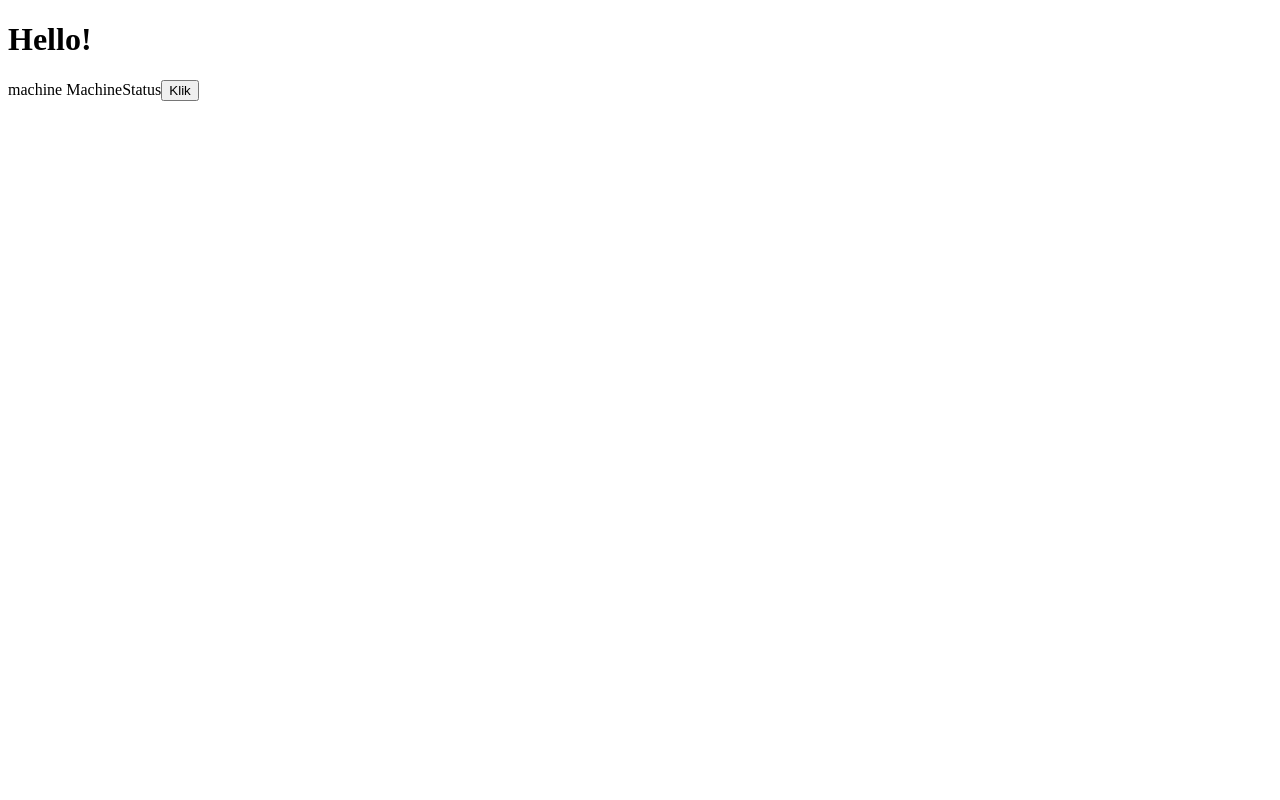
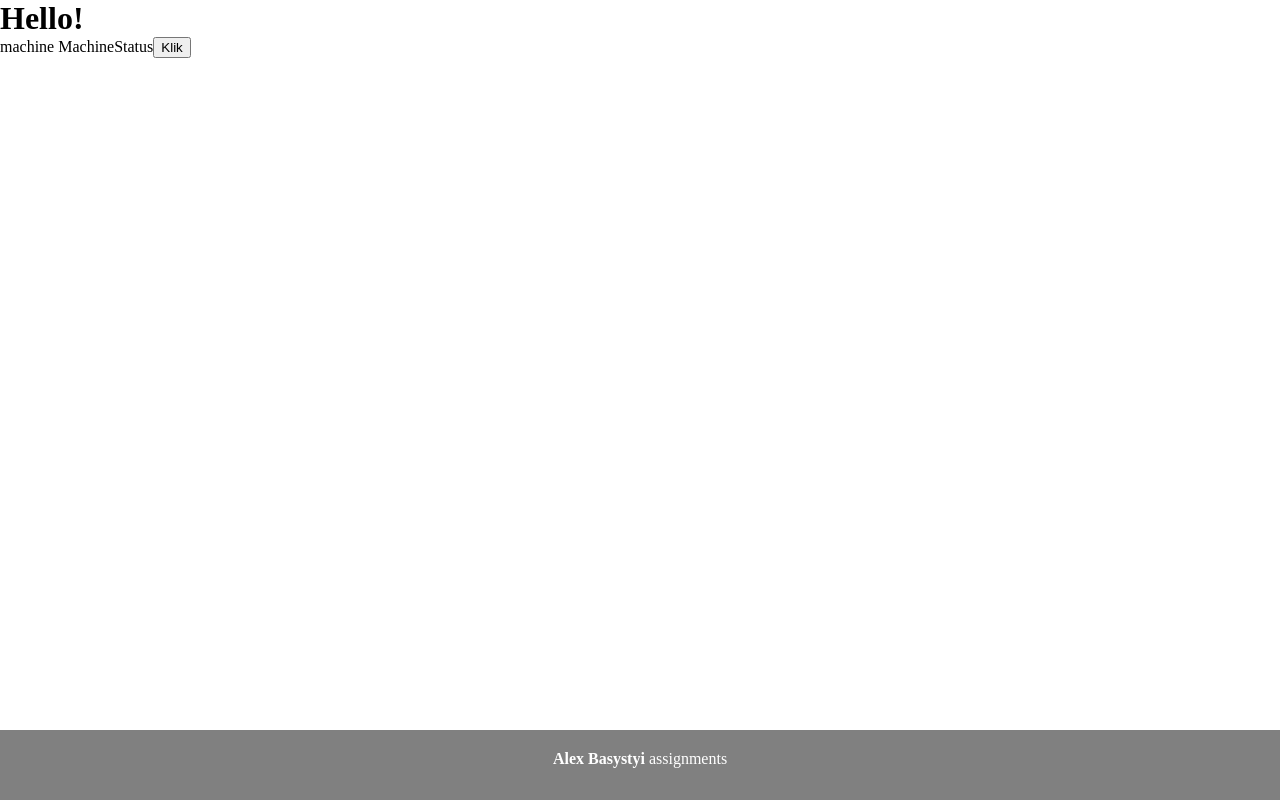
Before and after one commit to Alexbasisty/ogel_forMarvIQ, a React (Create React App) app: page / in a window 1280 px wide. Built offline with nearby package versions, Linux system fonts and the light colour scheme; no server answers.

Commit message:
base file structure, sass node package

```diff
--- a/package.json
+++ b/package.json
@@ -6,6 +6,7 @@
     "@testing-library/jest-dom": "^4.2.4",
     "@testing-library/react": "^9.5.0",
     "@testing-library/user-event": "^7.2.1",
+    "node-sass": "^4.14.1",
     "react": "^16.13.1",
     "react-dom": "^16.13.1",
     "react-scripts": "3.4.1"
--- a/src/App.js
+++ b/src/App.js
@@ -1,5 +1,7 @@
 import React from 'react';
+
 import MachineStatus from './Machine_stat';
+import Footer from './components/Footer';
 
 
 function App() {
@@ -7,6 +9,7 @@ function App() {
     <>
     <h1>Hello!</h1>
     <MachineStatus />
+    <Footer />
     </>
   );
 }
--- /dev/null
+++ b/src/components/Footer/index.jsx
@@ -0,0 +1,11 @@
+import React from 'react';
+
+const Footer = () => {
+    return (
+        <footer className="footer">
+            <p className="footer__text"><strong>Alex Basystyi</strong> assignments</p>
+        </footer>
+    )
+};
+
+export default Footer;
--- a/src/index.js
+++ b/src/index.js
@@ -1,6 +1,7 @@
 import React from 'react';
 import ReactDOM from 'react-dom';
 
+import './scss/main.scss';
 import App from './App';
 
 
--- /dev/null
+++ b/src/scss/_base.scss
@@ -0,0 +1,4 @@
+* {
+    box-sizing: border-box;
+    margin: 0 auto;
+}
--- /dev/null
+++ b/src/scss/_footer.scss
@@ -0,0 +1,14 @@
+.footer {
+    position: absolute;
+    bottom: 0;
+
+    &__text {
+        width: 100vw;
+        height: 70px;
+        padding: 20px;
+        text-align: center;
+        vertical-align: center;
+        background-color: grey;
+        color: white;
+    }
+}
--- /dev/null
+++ b/src/scss/main.scss
@@ -0,0 +1,4 @@
+@import 'base';
+
+
+@import 'footer';
```
Also changed, not shown: src/components/AssignmentA/index.jsx (added), src/components/AssignmentB/index.jsx (added), 1 other file (tests, documents, lock files or other folders).
